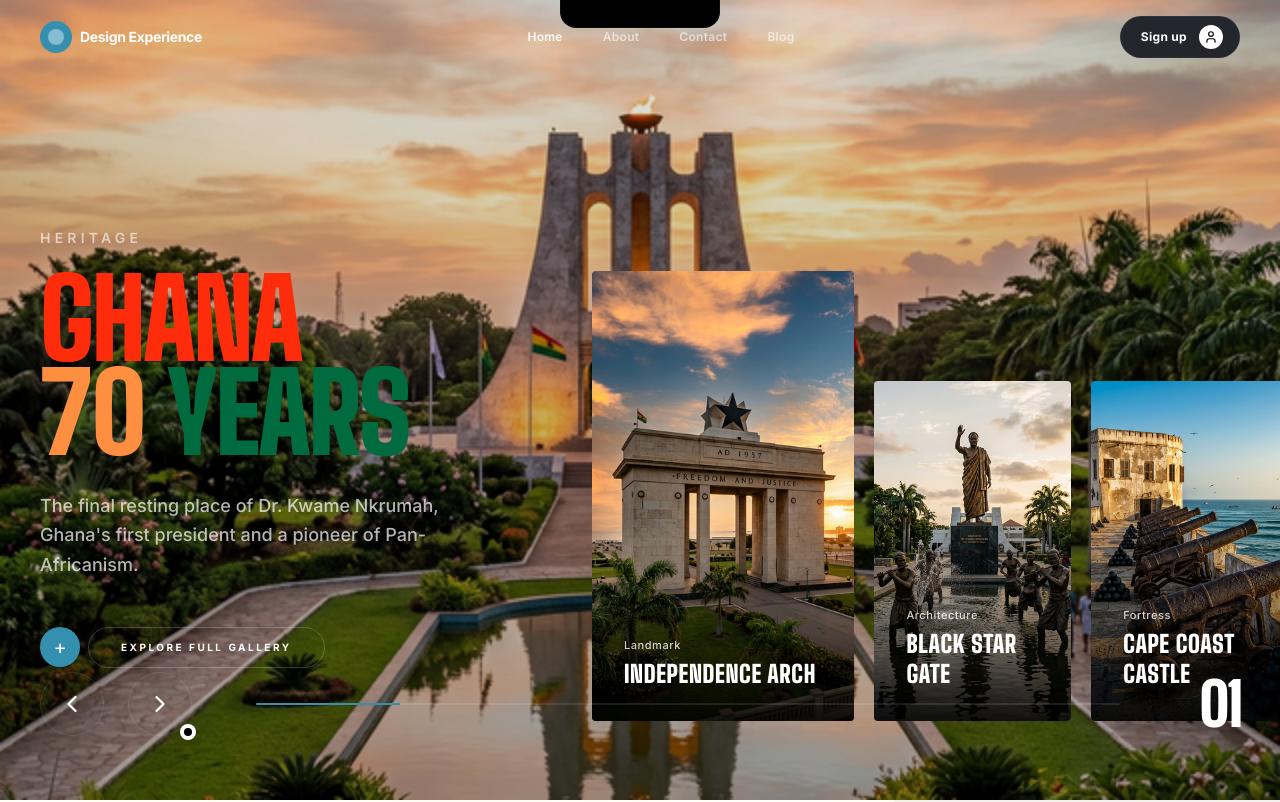
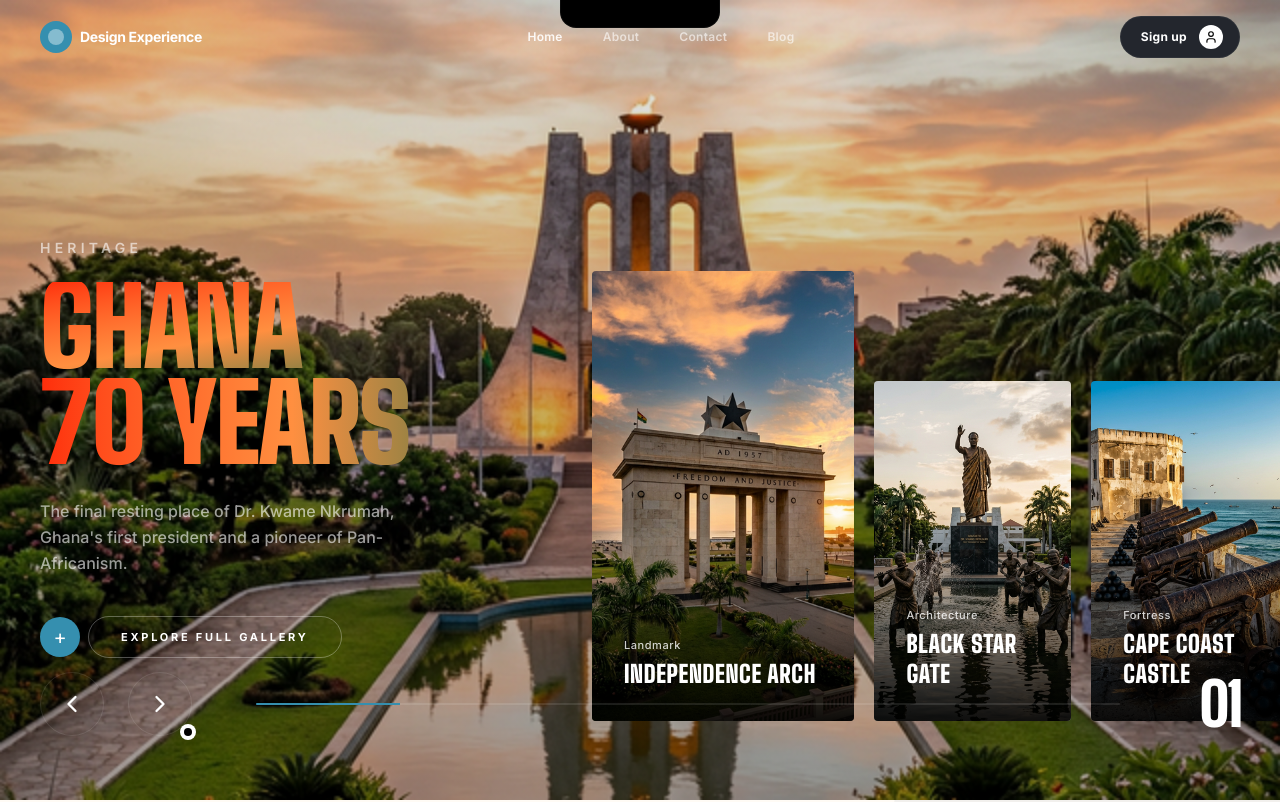
Before and after one commit to detectivetesla/CelebrateGhana, a React (Vite) app: page / in a window 1280 px wide. Shown: the top 802 px of the page. Built offline with nearby package versions, Linux system fonts and the light colour scheme.

Commit message:
Enhance hero typography with Ghana flag gradient and updated layout

```diff
--- a/src/components/Hero.tsx
+++ b/src/components/Hero.tsx
@@ -142,18 +142,24 @@ const Hero: React.FC = () => {
                         {currentSlide.subtitle}
                     </motion.span>
 
-                    <motion.h1
-                        variants={itemVariants}
-                        className="text-[60px] md:text-[90px] xl:text-[110px] 2xl:text-[130px] leading-[0.85] font-display font-black uppercase mb-8 tracking-[-0.02em] whitespace-nowrap"
-                    >
-                        <span className="text-red-october shadow-black/40">GHANA</span> <br />
-                        <span className="text-twenty-carat">70 </span>
-                        <span className="text-ghana-green">YEARS</span>
-                    </motion.h1>
+                    <div className="flex flex-col gap-2 mb-8">
+                        <motion.h1
+                            variants={itemVariants}
+                            className="text-[60px] md:text-[90px] xl:text-[110px] 2xl:text-[130px] leading-[0.8] font-display font-black uppercase tracking-[-0.02em] bg-clip-text text-transparent bg-gradient-to-br from-red-october via-twenty-carat to-ghana-green"
+                        >
+                            GHANA
+                        </motion.h1>
+                        <motion.h1
+                            variants={itemVariants}
+                            className="text-[60px] md:text-[90px] xl:text-[110px] 2xl:text-[130px] leading-[0.8] font-display font-black uppercase tracking-[-0.02em] bg-clip-text text-transparent bg-gradient-to-r from-red-october via-twenty-carat to-ghana-green"
+                        >
+                            70 YEARS
+                        </motion.h1>
+                    </div>
 
                     <motion.p
                         variants={itemVariants}
-                        className="text-white/70 text-base md:text-lg max-w-md mx-auto xl:mx-0 mb-12 leading-relaxed font-medium"
+                        className="text-white/60 text-sm md:text-base max-w-[85%] xl:max-w-[400px] mx-auto xl:mx-0 mb-10 leading-relaxed font-medium"
                     >
                         {currentSlide.description}
                     </motion.p>
@@ -165,7 +171,7 @@ const Hero: React.FC = () => {
                         <div className="btn-circle-plus group-hover:bg-carol/80 transition-all duration-300">
                             <span>+</span>
                         </div>
-                        <div className="btn-pill-outline group-hover:bg-white/5 transition-all duration-300">
+                        <div className="btn-pill-outline group-hover:bg-white/5 transition-all duration-300 border-white/30 text-[11px]">
                             EXPLORE FULL GALLERY
                         </div>
                     </motion.div>
```
